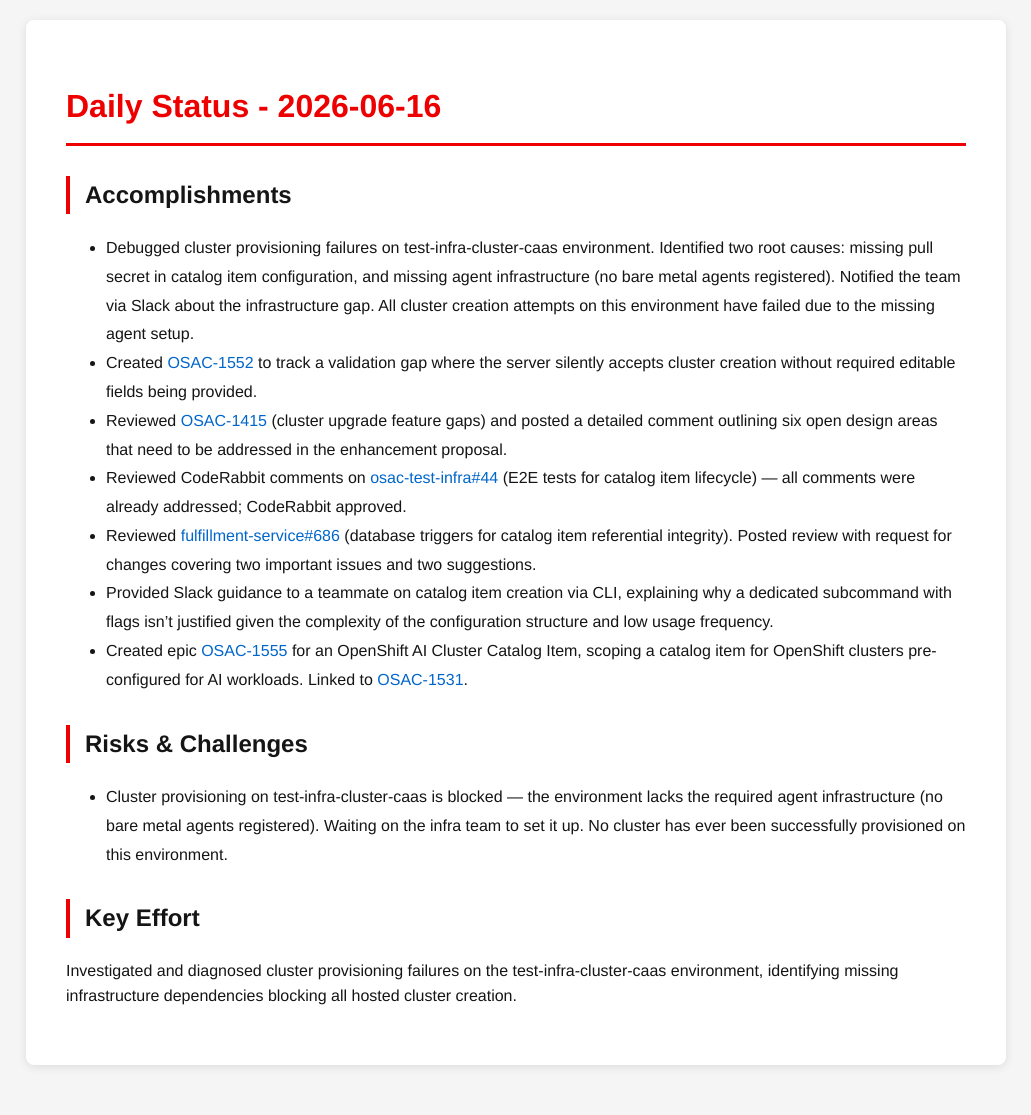
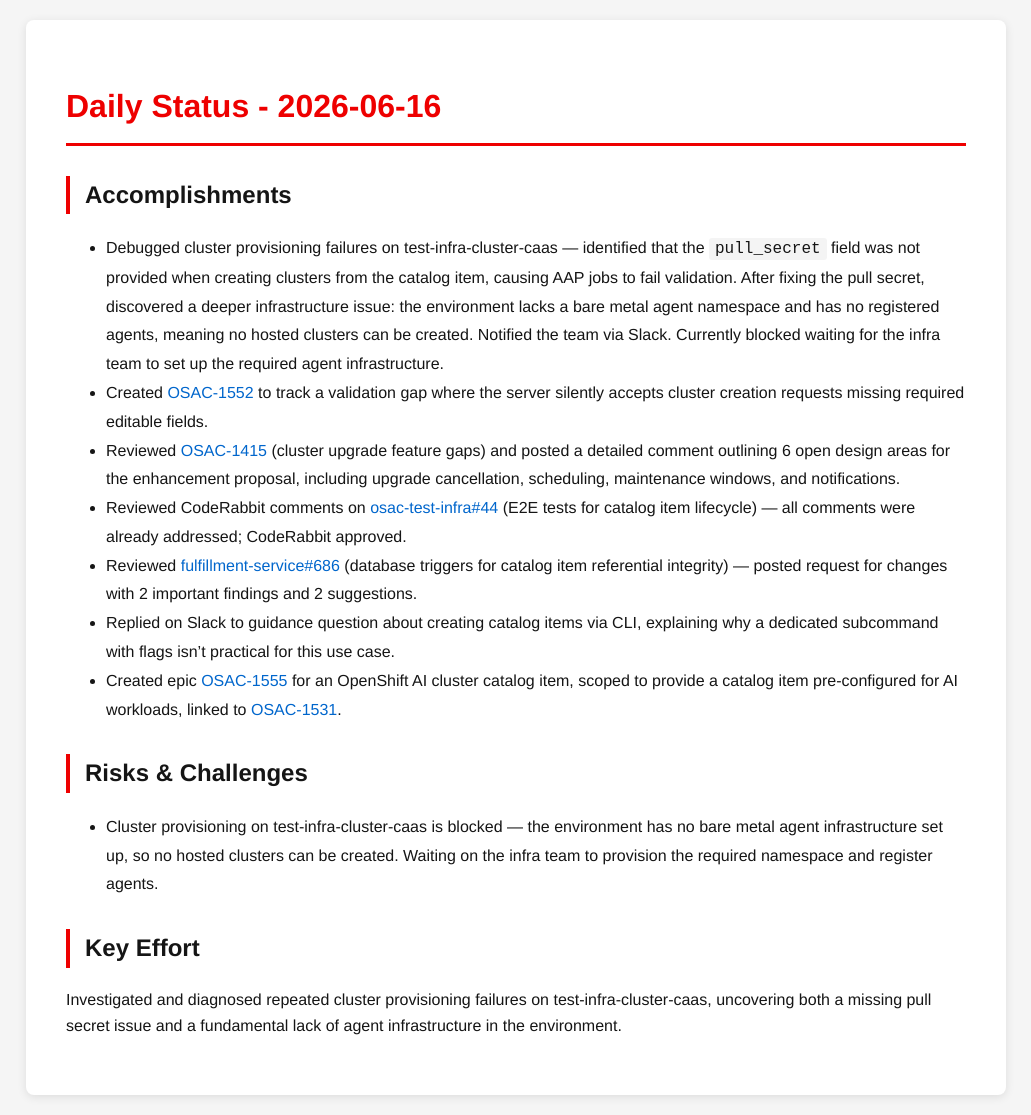
Before and after one commit to tzvatot/daily-status, a Jekyll site: the page built from 2026-06-16.md, in a window 1280 px wide. Shown: the whole page, without its empty margins (124-1155 px from the left). Built offline with Jekyll 4.4.1, drawn with Linux system fonts in a browser that asks for light colours; before the commit the page ends 1085 px from its top, so only the background shows below that.

Commit message:
Daily status update - 2026-06-16

```diff
--- a/2026-06-16.md
+++ b/2026-06-16.md
@@ -7,16 +7,16 @@ date: 2026-06-16
 # Daily Status - 2026-06-16
 
 ## Accomplishments
-- Debugged cluster provisioning failures on test-infra-cluster-caas environment. Identified two root causes: missing pull secret in catalog item configuration, and missing agent infrastructure (no bare metal agents registered). Notified the team via Slack about the infrastructure gap. All cluster creation attempts on this environment have failed due to the missing agent setup.
-- Created [OSAC-1552](https://redhat.atlassian.net/browse/OSAC-1552) to track a validation gap where the server silently accepts cluster creation without required editable fields being provided.
-- Reviewed [OSAC-1415](https://redhat.atlassian.net/browse/OSAC-1415) (cluster upgrade feature gaps) and posted a detailed comment outlining six open design areas that need to be addressed in the enhancement proposal.
+- Debugged cluster provisioning failures on test-infra-cluster-caas — identified that the `pull_secret` field was not provided when creating clusters from the catalog item, causing AAP jobs to fail validation. After fixing the pull secret, discovered a deeper infrastructure issue: the environment lacks a bare metal agent namespace and has no registered agents, meaning no hosted clusters can be created. Notified the team via Slack. Currently blocked waiting for the infra team to set up the required agent infrastructure.
+- Created [OSAC-1552](https://redhat.atlassian.net/browse/OSAC-1552) to track a validation gap where the server silently accepts cluster creation requests missing required editable fields.
+- Reviewed [OSAC-1415](https://redhat.atlassian.net/browse/OSAC-1415) (cluster upgrade feature gaps) and posted a detailed comment outlining 6 open design areas for the enhancement proposal, including upgrade cancellation, scheduling, maintenance windows, and notifications.
 - Reviewed CodeRabbit comments on [osac-test-infra#44](https://github.com/osac-project/osac-test-infra/pull/44) (E2E tests for catalog item lifecycle) — all comments were already addressed; CodeRabbit approved.
-- Reviewed [fulfillment-service#686](https://github.com/osac-project/fulfillment-service/pull/686) (database triggers for catalog item referential integrity). Posted review with request for changes covering two important issues and two suggestions.
-- Provided Slack guidance to a teammate on catalog item creation via CLI, explaining why a dedicated subcommand with flags isn't justified given the complexity of the configuration structure and low usage frequency.
-- Created epic [OSAC-1555](https://redhat.atlassian.net/browse/OSAC-1555) for an OpenShift AI Cluster Catalog Item, scoping a catalog item for OpenShift clusters pre-configured for AI workloads. Linked to [OSAC-1531](https://redhat.atlassian.net/browse/OSAC-1531).
+- Reviewed [fulfillment-service#686](https://github.com/osac-project/fulfillment-service/pull/686) (database triggers for catalog item referential integrity) — posted request for changes with 2 important findings and 2 suggestions.
+- Replied on Slack to guidance question about creating catalog items via CLI, explaining why a dedicated subcommand with flags isn't practical for this use case.
+- Created epic [OSAC-1555](https://redhat.atlassian.net/browse/OSAC-1555) for an OpenShift AI cluster catalog item, scoped to provide a catalog item pre-configured for AI workloads, linked to [OSAC-1531](https://redhat.atlassian.net/browse/OSAC-1531).
 
 ## Risks & Challenges
-- Cluster provisioning on test-infra-cluster-caas is blocked — the environment lacks the required agent infrastructure (no bare metal agents registered). Waiting on the infra team to set it up. No cluster has ever been successfully provisioned on this environment.
+- Cluster provisioning on test-infra-cluster-caas is blocked — the environment has no bare metal agent infrastructure set up, so no hosted clusters can be created. Waiting on the infra team to provision the required namespace and register agents.
 
 ## Key Effort
-Investigated and diagnosed cluster provisioning failures on the test-infra-cluster-caas environment, identifying missing infrastructure dependencies blocking all hosted cluster creation.
+Investigated and diagnosed repeated cluster provisioning failures on test-infra-cluster-caas, uncovering both a missing pull secret issue and a fundamental lack of agent infrastructure in the environment.
```
